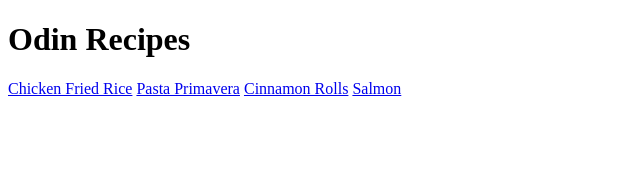
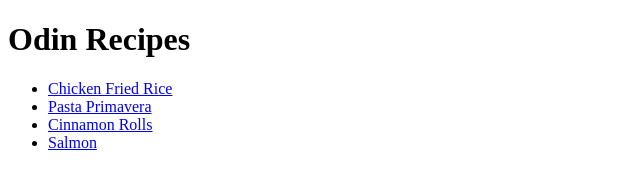
Before and after one commit to AllenKayy/odin-recipes, a plain HTML site: page index.html in a window 1280 px wide. Shown: the whole page, without its empty margins (0-640 px from the left). Drawn offline with Linux system fonts and the light colour scheme.

Commit message:
link the recipes to the hompage in the form of a list

```diff
--- a/index.html
+++ b/index.html
@@ -1,19 +1,19 @@
 <!DOCTYPE html>
 <html lang="en">
-<head>
-    <meta charset="UTF-8">
-    <meta http-equiv="X-UA-Compatible" content="IE=edge">
-    <meta name="viewport" content="width=device-width, initial-scale=1.0">
+  <head>
+    <meta charset="UTF-8" />
+    <meta http-equiv="X-UA-Compatible" content="IE=edge" />
+    <meta name="viewport" content="width=device-width, initial-scale=1.0" />
     <title>Odin recipes</title>
-</head>
-<body>
+  </head>
+  <body>
     <h1>Odin Recipes</h1>
 
-    <div>
-        <a href="./recipes/fried-rice.html">Chicken Fried Rice</a>
-        <a href="./recipes/pasta.html">Pasta Primavera</a>
-        <a href="./recipes/cinnamon-rolls.html">Cinnamon Rolls</a>
-        <a href="./recipes/salmon.html">Salmon</a>
-    </div>
-</body>
+    <ul>
+      <li><a href="./recipes/fried-rice.html">Chicken Fried Rice</a></li>
+      <li><a href="./recipes/pasta.html">Pasta Primavera</a></li>
+      <li><a href="./recipes/cinnamon-rolls.html">Cinnamon Rolls</a></li>
+      <li><a href="./recipes/salmon.html">Salmon</a></li>
+    </ul>
+  </body>
 </html>
```
